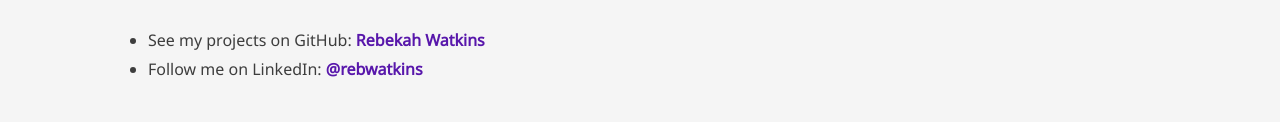
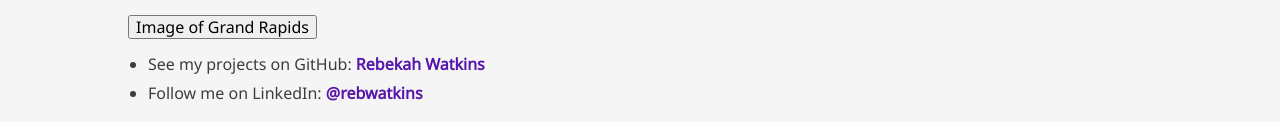
Before and after one commit to rawa243/hometown-map, a plain HTML site: page index.html in a window 1280 px wide. Shown: the part 765-887 px from the top of the page. Before the commit the page ends 863 px from the top, so only its background shows below. Drawn offline with nearby package versions, Linux system fonts and the light colour scheme.

Commit message:
use button to open image in page

```diff
--- a/index.html
+++ b/index.html
@@ -71,10 +71,10 @@
 		  float:left;
 		  width:49%;
 		  margin-right:1%;
+			margin-bottom: 18px;
 		}
-		.below-columns {
-		  display: inline-block;
-		  width: 100%;
+		.clear {
+			clear: both;
 		}
 		.GR-Skyline {
 			width: 100%;
@@ -90,7 +90,10 @@
 	<h2>About this map</h2>
 	<div class="two-column">Grand Rapids is home to <a href="http://www.artprize.org">ArtPrize</a>, huge art festival that takes place each fall for 3 weeks. During this time artists come from around the globe to install their art around the city and the public votes to see who has the best piece.</div>
 	<div class="two-column">Several world records have come out of ArtPrize including <a href="http://www.guinnessworldrecords.com/world-records/79707-largest-bean-bag">largest bean bag</a> and <a href="http://www.guinnessworldrecords.com/world-records/longest-painting-by-an-individual">longest painting</a> by an individual.</div>
-	<div class="below-columns"></div>
+	<div class="clear">
+		<button id="image-button">Image of Grand Rapids</button>
+		<div id='image-container'></div>
+	</div>
 
 		<ul>
 			<li>See my projects on GitHub: <a href="https://github.com/rawa243">Rebekah Watkins</a></li>
@@ -135,9 +138,10 @@
 			.openTooltip();
 
 	// --- Image of City ----
-			map.addEventListener('click', function() {
-	  		document.getElementById('map').innerHTML = '<img src="https://upload.wikimedia.org/wikipedia/commons/5/52/Grdowntown.jpg" class="GR-Skyline">';
-			});
+		var button = document.getElementById('image-button');
+		button.addEventListener('click', function() {
+			document.getElementById('image-container').innerHTML = '<img src="https://upload.wikimedia.org/wikipedia/commons/5/52/Grdowntown.jpg" class="GR-Skyline">';
+		});
 
 	</script>
 
```
